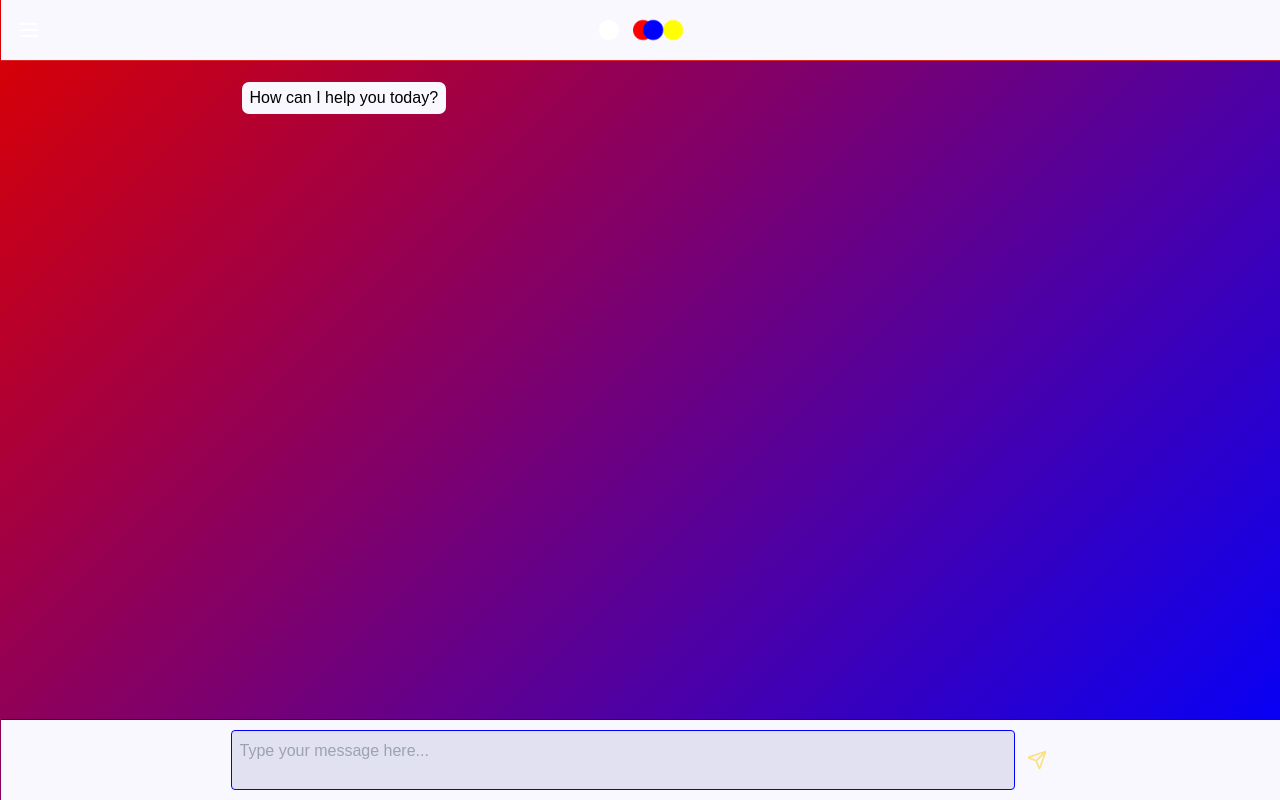
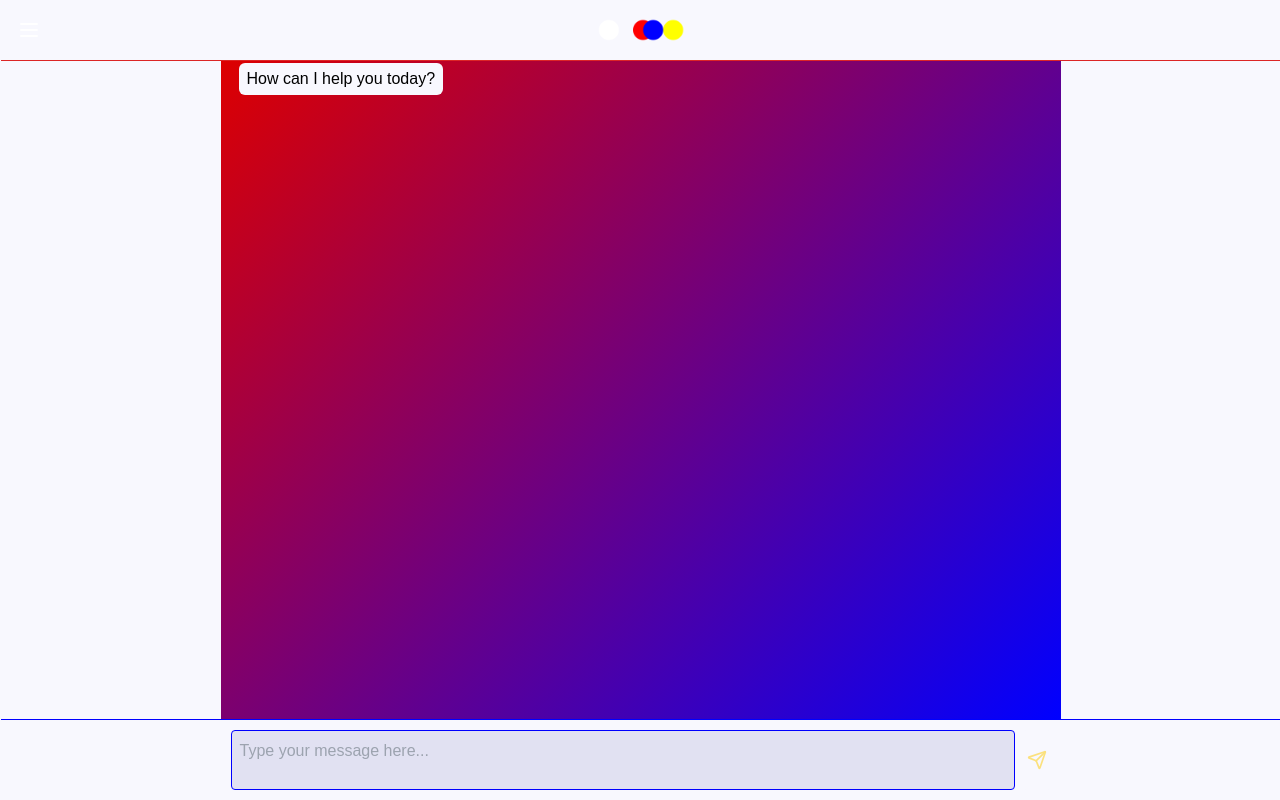
Before and after one commit to eli-gerhard/helper-ai, a Next.js app in the folder chat-interface/: page / in a window 1280 px wide. Built offline with nearby package versions, Linux system fonts and the light colour scheme; no server answers.

Commit message:
gradient text boxes

```diff
--- a/chat-interface/app/globals.css
+++ b/chat-interface/app/globals.css
@@ -12,9 +12,9 @@
   --accentbl: #0000ff;
 
   /* Default gradient variables */
-  --gradient-pos-x: 50%;
+  /* --gradient-pos-x: 50%;
   --gradient-pos-y: 50%;
-  --gradient-angle: 135deg;
+  --gradient-angle: 135deg; */
 }
 
 @media (prefers-color-scheme: dark) {
@@ -47,14 +47,15 @@ body {
 }
 
 @layer components {
-  /* Continuous gradient container */
-  .gradient-container {
+  /* Chat container with hidden gradient */
+  .chat-container {
     position: relative;
     overflow: hidden;
+    background-color: var(--background);
   }
 
-  /* Fixed-position gradient that doesn't move while scrolling */
-  .gradient-container::before {
+  /* Hidden gradient layer that will only be visible through message borders */
+  .chat-container::before {
     content: '';
     position: fixed;
     top: 0;
@@ -64,6 +65,8 @@ body {
     background: linear-gradient(135deg, var(--accentrd) 0%, var(--accentbl) 100%);
     pointer-events: none;
     z-index: -1;
+    /* Only visible through message borders */
+    visibility: hidden;
   }
 
   /* Base message styling */
@@ -75,7 +78,7 @@ body {
     max-width: 80%;
 
     /* Transparent border creates spacing for gradient to show through */
-    border: 1px solid transparent;
+    border: 2px solid transparent;
 
     /* Background only covers content area, not border */
     background-clip: padding-box;
@@ -100,8 +103,9 @@ body {
     mask-composite: exclude;
     -webkit-mask-composite: destination-out;
 
+    /* Make gradient visible only in border area */
+    background: linear-gradient(135deg, var(--accentrd) 0%, var(--accentbl) 100%);
     z-index: -1;
-    background: transparent;
   }
 
   /* Message positioning */
@@ -114,7 +118,7 @@ body {
   }
 
   .thinking {
-    @apply self-start bg-transparent text-[var(--background)] italic p-2;
+    @apply self-start bg-transparent text-[var(--foreground)] italic p-2;
   }
 
   .error {
--- a/chat-interface/components/ChatArea.tsx
+++ b/chat-interface/components/ChatArea.tsx
@@ -26,13 +26,16 @@ const ChatArea: React.FC<ChatAreaProps> = ({ chatHistory }) => {
   return (
     <div
       ref={chatHistoryRef}
-      className="gradient-container h-full w-full overflow-y-auto p-5 flex flex-col gap-5"
+      className="chat-container h-full w-full overflow-y-auto px-4 flex flex-col gap-4"
+      style={{
+        background: 'linear-gradient(135deg, #dd0000 0%, #0000ff 100%)'
+      }}
     >
       {chatHistory.filter(msg => msg.role !== 'system').map((message, index) => (
         <Message key={index} message={message} />
       ))}
       {/* Add a small spacer at the bottom to ensure there's room when scrolling to the bottom */}
-      <div className="h-1 w-full flex-shrink-0"></div>
+      <div className="h-2 w-full flex-shrink-0"></div>
     </div>
   );
 };
```
